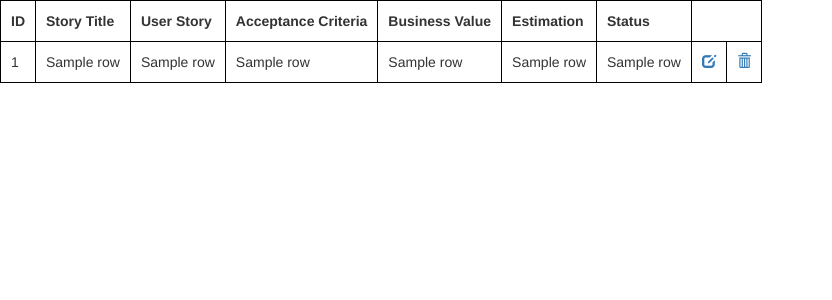
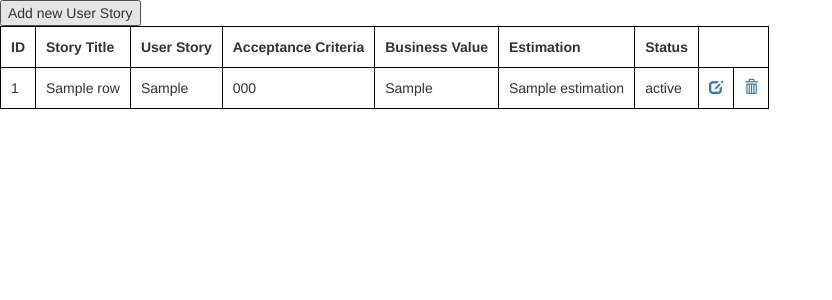
Before and after one commit to AndrasKovacs84/super-sprinter-3000-AndrasKovacs84, a Flask app: template templates/list.html in a window 1280 px wide. Shown: the top 300 px of the page, without its empty margins (0-832 px from the left). Run offline with Flask 2, Linux system fonts and the light colour scheme; the template is opened without the code that fills it: most values are stand-ins (such as "Sample title", 1, 10 or a date in 2020); some libraries are stand-ins or nearby versions.

Commit message:
Listing, adding new entries works.

```diff
--- a/main.py
+++ b/main.py
@@ -4,15 +4,41 @@ import pprint
 app = Flask(__name__)
 
 
-@app.route("/")
+@app.route("/", methods=['GET', 'POST'])
 def index():
     data = load_from_file()
+    if request.method == 'POST':
+        new_id = 1
+        existing_ids = []
+        for i in range(len(data)):
+            existing_ids.append(int(data[i]['id']))
+        while new_id in existing_ids:
+            new_id += 1
+        data.append({'id': new_id,
+                     'story_title': request.form['story_title'],
+                     'user_story': request.form['user_story'],
+                     'acceptance_criteria': request.form['acceptance_criteria'],
+                     'business_value': request.form['business_value'],
+                     'estimation': request.form['estimation'],
+                     'status': request.form['status']})
     return render_template('list.html', data=data)
 
 
-@app.route("/story")
-def new_story():
-    pass
+@app.route("/story/")
+def empty_form():
+    entry = []
+    return render_template('form.html', entry=entry)
+
+
+@app.route("/story/<id>")
+def update_story(id=None):
+    data = load_from_file()
+    entry = []
+    for line in data:
+        if line['id'] == id:
+            entry = line
+    # entry = data[int(id)]
+    return render_template('form.html', entry=entry)
 
 
 def load_from_file():
@@ -21,29 +47,21 @@ def load_from_file():
     '''
     line_of_data = []
     loaded_data = []
-    '''
-    entry_dict = {'ID': '',
-                  'Story title': '',
-                  'User story': '',
-                  'Acceptance criteria': '',
-                  'Business value': 0,
-                  'Estimation': 0.0,
-                  'Status': '',
-                  }'''
     with open('sprint.csv', newline='\n') as csvfile:
         file_content = csv.reader(csvfile, delimiter='|')
         for row in file_content:
-            '''entry_dict['ID'] = row[0]
-            entry_dict['Story title'] = row[1]
-            entry_dict['User story'] = row[2]
-            entry_dict['Acceptance criteria'] = row[3]
-            entry_dict['Business value'] = row[4]
-            entry_dict['Estimation'] = row[5]
-            entry_dict['Status'] = row[6]'''
-            loaded_data.append(row)
+            loaded_data.append({'id': row[0],
+                                'story_title': row[1],
+                                'user_story': row[2],
+                                'acceptance_criteria': row[3],
+                                'business_value': row[4],
+                                'estimation': row[5],
+                                'status': row[6]})
         # pprint.pprint(loaded_data)
     return loaded_data
 
 
 if __name__ == '__main__':
-    app.run()
+    # load_from_file()
+    # new_story(id=1)
+    app.run(debug=True)
--- a/templates/list.html
+++ b/templates/list.html
@@ -13,6 +13,9 @@
     </style>
 </head>
 <body>
+    <form action="/story">
+        <input type="submit" value="Add new User Story">
+    </form>
     <table>
         <tr>
             <th>ID</th>
@@ -25,18 +28,18 @@
         </tr>
         {% for row in data %}
         <tr>
-            <td>{{ row[0] }}</td>
-            <td>{{ row[1] }}</td>
-            <td>{{ row[2] }}</td>
-            <td>{{ row[3] }}</td>
-            <td>{{ row[4] }}</td>
-            <td>{{ row[5] }}</td>
-            <td>{{ row[6] }}</td>
-            <td><a href="/story/{{ row[0] }}">
+            <td>{{ row.id }}</td>
+            <td>{{ row.story_title }}</td>
+            <td>{{ row.user_story }}</td>
+            <td>{{ row.acceptance_criteria }}</td>
+            <td>{{ row.business_value }}</td>
+            <td>{{ row.estimation }}</td>
+            <td>{{ row.status }}</td>
+            <td><a href="/story/{{ row.id }}">
                 <i class="glyphicon glyphicon-edit"></i>
                 </a>
             </td>
-            <td><a>
+            <td><a href="/story/{{ row[0] }}">
                 <i class="glyphicon glyphicon-trash"></i>
                 </a>
             </td>
```
Also changed, not shown: templates/form.html (+8 -7 lines).
